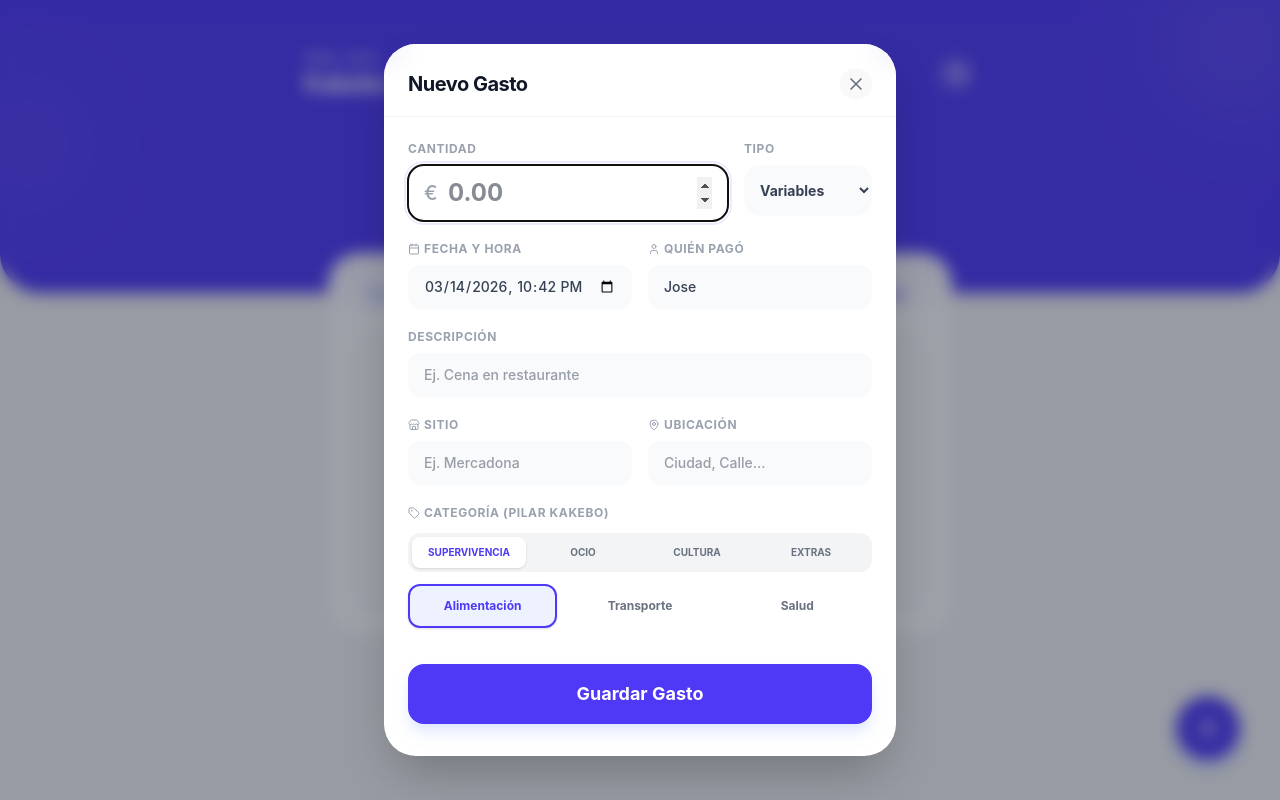
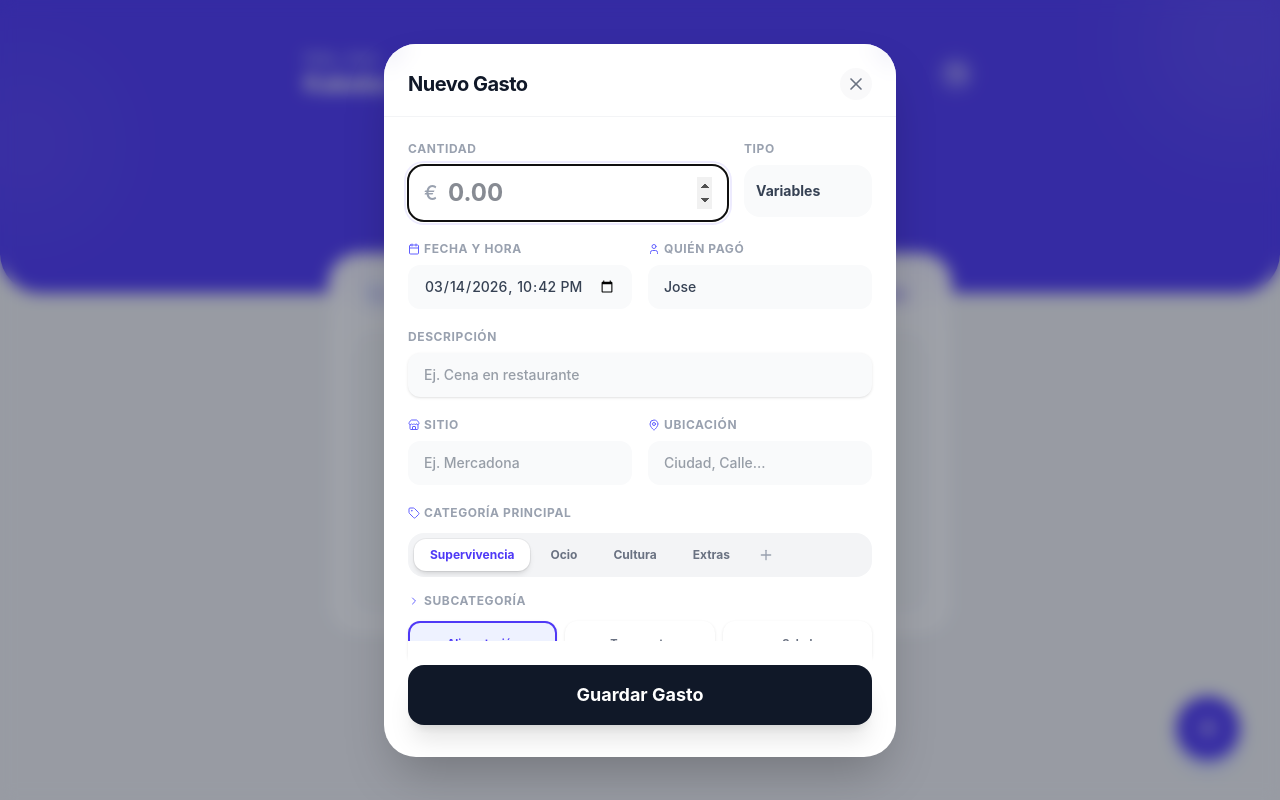
Before and after one commit to jpgmahedero/kakebo-pwa-ai, a React (Vite) app: page / in a window 1280 px wide. Both pictures are taken after a click on the button "Añadir nuevo gasto". Built offline with nearby package versions, Linux system fonts and the light colour scheme.

Commit message:
feat: refactor hierarchy to Category/Subcategory and add detailed expense fields

```diff
--- a/src/components/AddExpenseForm.tsx
+++ b/src/components/AddExpenseForm.tsx
@@ -1,7 +1,7 @@
-import { useState } from 'react';
-import { X, MapPin, Store, User, Calendar, Tag } from 'lucide-react';
-import { MOCK_CATEGORIES } from '../lib/mock-data';
-import type { Pillar, ExpenseType } from '../types';
+import { useState, useEffect } from 'react';
+import { X, MapPin, Store, User, Calendar, Tag, Plus, ChevronRight } from 'lucide-react';
+import { useExpenseStore } from '../store/useExpenseStore';
+import type { ExpenseType, Category, SubCategory } from '../types';
 
 interface Props {
   isOpen: boolean;
@@ -10,35 +10,95 @@ interface Props {
   onSave: (expenseData: any) => void;
 }
 
-const PILLARS: Pillar[] = ['Supervivencia', 'Ocio', 'Cultura', 'Extras'];
+export function AddExpenseForm({ isOpen, onClose, onSave }: Props) {
+  const { categories, subCategories, addCategory, addSubCategory } = useExpenseStore();
 
-export function AddExpenseForm({ isOpen, onClose, onSave }: Props) {
   const [amount, setAmount] = useState('');
   const [description, setDescription] = useState('');
-  const [categoryId, setCategoryId] = useState(MOCK_CATEGORIES[0].id);
+  const [categoryId, setCategoryId] = useState('');
+  const [subCategoryId, setSubCategoryId] = useState('');
   const [whoPaid, setWhoPaid] = useState('Jose');
   const [knownPlace, setKnownPlace] = useState('');
   const [location, setLocation] = useState('');
   const [type, setType] = useState<ExpenseType>('variable');
   const [date, setDate] = useState(new Date().toISOString().slice(0, 16));
-  const [activePillar, setActivePillar] = useState<Pillar>('Supervivencia');
+
+  // State for new category/subcategory creation
+  const [isAddingNewCategory, setIsAddingNewCategory] = useState(false);
+  const [newCategoryName, setNewCategoryName] = useState('');
+  const [isAddingNewSubCategory, setIsAddingNewSubCategory] = useState(false);
+  const [newSubCategoryName, setNewSubCategoryName] = useState('');
+
+  // Set default category if not set
+  useEffect(() => {
+    if (!categoryId && categories.length > 0) {
+      setCategoryId(categories[0].id);
+    }
+  }, [categories, categoryId]);
+
+  // Filter subcategories based on selected category
+  const filteredSubCategories = subCategories.filter(sub => sub.categoryId === categoryId);
+
+  // Set default subcategory when category changes
+  useEffect(() => {
+    if (categoryId) {
+      const firstSub = subCategories.find(sub => sub.categoryId === categoryId);
+      if (firstSub) {
+        setSubCategoryId(firstSub.id);
+      } else {
+        setSubCategoryId('');
+      }
+    }
+  }, [categoryId, subCategories]);
 
   if (!isOpen) return null;
 
+  const handleAddNewCategory = () => {
+    if (!newCategoryName.trim()) return;
+
+    const newCat: Category = {
+      id: crypto.randomUUID(),
+      name: newCategoryName.trim(),
+      color: '#6366F1',
+      icon: 'Tag'
+    };
+
+    addCategory(newCat);
+    setCategoryId(newCat.id);
+    setNewCategoryName('');
+    setIsAddingNewCategory(false);
+  };
+
+  const handleAddNewSubCategory = () => {
+    if (!newSubCategoryName.trim() || !categoryId) return;
+
+    const newSub: SubCategory = {
+      id: crypto.randomUUID(),
+      categoryId,
+      name: newSubCategoryName.trim()
+    };
+
+    addSubCategory(newSub);
+    setSubCategoryId(newSub.id);
+    setNewSubCategoryName('');
+    setIsAddingNewSubCategory(false);
+  };
+
   const handleSubmit = (e: React.FormEvent) => {
     e.preventDefault();
-    if (!amount || !description) return;
+    if (!amount || !description || !categoryId) return;
 
     onSave({
       amount: parseFloat(amount),
       description,
       categoryId,
+      subCategoryId,
       date: new Date(date).toISOString(),
       type,
       knownPlace,
       location,
       whoPaid,
-      paymentMethod: 'Tarjeta', // Default
+      paymentMethod: 'Tarjeta',
     });
 
     // Reset form
@@ -48,22 +108,18 @@ export function AddExpenseForm({ isOpen, onClose, onSave }: Props) {
     setKnownPlace('');
     setLocation('');
     setDate(new Date().toISOString().slice(0, 16));
+    onClose();
   };
-
-  const filteredCategories = MOCK_CATEGORIES.filter(cat => cat.pillar === activePillar);
 
   return (
     <div className="fixed inset-0 z-50 flex items-end sm:items-center justify-center p-0 sm:p-4 overflow-y-auto">
-      {/* Backdrop */}
       <div
         className="fixed inset-0 bg-gray-900/40 backdrop-blur-sm transition-opacity"
         onClick={onClose}
       />
 
-      {/* Modal Surface */}
       <div className="relative bg-white w-full sm:max-w-lg rounded-t-[2rem] sm:rounded-[2rem] shadow-2xl overflow-hidden animate-in slide-in-from-bottom-full sm:zoom-in-95 duration-200 my-auto">
 
-        {/* Header */}
         <div className="px-6 border-b border-gray-100 flex justify-between items-center bg-white/80 backdrop-blur-md sticky top-0 z-10 pt-6 pb-4">
           <h2 className="text-xl font-bold text-gray-900 tracking-tight">Nuevo Gasto</h2>
           <button
@@ -74,13 +130,11 @@ export function AddExpenseForm({ isOpen, onClose, onSave }: Props) {
           </button>
         </div>
 
-        {/* Form Body */}
         <form onSubmit={handleSubmit} className="p-6 space-y-5 max-h-[80vh] overflow-y-auto">
 
-          {/* Amount & Type */}
           <div className="flex gap-4">
             <div className="flex-1">
-              <label className="block text-xs font-bold text-gray-400 uppercase tracking-wider mb-2">Cantidad</label>
+              <label className="block text-xs font-bold text-gray-400 uppercase tracking-wider mb-2 font-['Inter']">Cantidad</label>
               <div className="relative">
                 <span className="absolute left-4 top-1/2 -translate-y-1/2 text-gray-400 text-xl font-medium">€</span>
                 <input
@@ -97,11 +151,11 @@ export function AddExpenseForm({ isOpen, onClose, onSave }: Props) {
               </div>
             </div>
             <div className="w-32">
-              <label className="block text-xs font-bold text-gray-400 uppercase tracking-wider mb-2">Tipo</label>
+              <label className="block text-xs font-bold text-gray-400 uppercase tracking-wider mb-2 font-['Inter']">Tipo</label>
               <select
                 value={type}
                 onChange={(e) => setType(e.target.value as ExpenseType)}
-                className="w-full px-3 py-4 bg-gray-50 border-0 rounded-2xl text-sm font-bold text-gray-700 focus:ring-4 focus:ring-indigo-600/10"
+                className="w-full px-3 py-4 bg-gray-50 border-0 rounded-2xl text-sm font-bold text-gray-700 focus:ring-4 focus:ring-indigo-600/10 transition-all appearance-none"
               >
                 <option value="variable">Variables</option>
                 <option value="fixed">Fijo</option>
@@ -109,50 +163,47 @@ export function AddExpenseForm({ isOpen, onClose, onSave }: Props) {
             </div>
           </div>
 
-          {/* Date & Who */}
           <div className="grid grid-cols-2 gap-4">
             <div>
-              <label className="block text-xs font-bold text-gray-400 uppercase tracking-wider mb-2 flex items-center gap-1">
-                <Calendar className="w-3 h-3" /> Fecha y Hora
+              <label className="block text-xs font-bold text-gray-400 uppercase tracking-wider mb-2 flex items-center gap-1 font-['Inter']">
+                <Calendar className="w-3 h-3 text-indigo-500" /> Fecha y Hora
               </label>
               <input
                 type="datetime-local"
                 value={date}
                 onChange={(e) => setDate(e.target.value)}
-                className="w-full px-4 py-3 bg-gray-50 border-0 rounded-xl text-sm font-medium text-gray-700 focus:ring-4 focus:ring-indigo-600/10"
+                className="w-full px-4 py-3 bg-gray-50 border-0 rounded-xl text-sm font-medium text-gray-700 focus:ring-4 focus:ring-indigo-600/10 transition-all"
               />
             </div>
             <div>
-              <label className="block text-xs font-bold text-gray-400 uppercase tracking-wider mb-2 flex items-center gap-1">
-                <User className="w-3 h-3" /> Quién pagó
+              <label className="block text-xs font-bold text-gray-400 uppercase tracking-wider mb-2 flex items-center gap-1 font-['Inter']">
+                <User className="w-3 h-3 text-indigo-500" /> Quién pagó
               </label>
               <input
                 type="text"
                 value={whoPaid}
                 onChange={(e) => setWhoPaid(e.target.value)}
-                className="w-full px-4 py-3 bg-gray-50 border-0 rounded-xl text-sm font-medium text-gray-700 focus:ring-4 focus:ring-indigo-600/10"
+                className="w-full px-4 py-3 bg-gray-50 border-0 rounded-xl text-sm font-medium text-gray-700 focus:ring-4 focus:ring-indigo-600/10 transition-all"
               />
             </div>
           </div>
 
-          {/* Description */}
           <div>
-            <label className="block text-xs font-bold text-gray-400 uppercase tracking-wider mb-2">Descripción</label>
+            <label className="block text-xs font-bold text-gray-400 uppercase tracking-wider mb-2 font-['Inter']">Descripción</label>
             <input
               type="text"
               required
               value={description}
               onChange={(e) => setDescription(e.target.value)}
               placeholder="Ej. Cena en restaurante"
-              className="w-full px-4 py-3 bg-gray-50 border-0 rounded-xl text-sm font-medium text-gray-700 focus:ring-4 focus:ring-indigo-600/10 focus:bg-white transition-all"
+              className="w-full px-4 py-3 bg-gray-50 border-0 rounded-xl text-sm font-medium text-gray-700 focus:ring-4 focus:ring-indigo-600/10 focus:bg-white transition-all shadow-sm"
             />
           </div>
 
-          {/* Place & Location */}
           <div className="grid grid-cols-2 gap-4">
             <div>
-              <label className="block text-xs font-bold text-gray-400 uppercase tracking-wider mb-2 flex items-center gap-1">
-                <Store className="w-3 h-3" /> Sitio
+              <label className="block text-xs font-bold text-gray-400 uppercase tracking-wider mb-2 flex items-center gap-1 font-['Inter']">
+                <Store className="w-3 h-3 text-indigo-500" /> Sitio
               </label>
               <input
                 type="text"
@@ -163,8 +214,8 @@ export function AddExpenseForm({ isOpen, onClose, onSave }: Props) {
               />
             </div>
             <div>
-              <label className="block text-xs font-bold text-gray-400 uppercase tracking-wider mb-2 flex items-center gap-1">
-                <MapPin className="w-3 h-3" /> Ubicación
+              <label className="block text-xs font-bold text-gray-400 uppercase tracking-wider mb-2 flex items-center gap-1 font-['Inter']">
+                <MapPin className="w-3 h-3 text-indigo-500" /> Ubicación
               </label>
               <input
                 type="text"
@@ -176,51 +227,124 @@ export function AddExpenseForm({ isOpen, onClose, onSave }: Props) {
             </div>
           </div>
 
-          {/* Kakebo Hierarchy: Pillar -> Category */}
-          <div className="space-y-3">
-            <label className="block text-xs font-bold text-gray-400 uppercase tracking-wider flex items-center gap-1">
-              <Tag className="w-3 h-3" /> Categoría (Pilar Kakebo)
-            </label>
+          <div className="space-y-4">
+            <div className="space-y-3">
+              <label className="block text-xs font-bold text-gray-400 uppercase tracking-wider flex items-center gap-1 font-['Inter']">
+                <Tag className="w-3 h-3 text-indigo-500" /> Categoría Principal
+              </label>
 
-            {/* Pillars as Tabs */}
-            <div className="flex bg-gray-100 p-1 rounded-xl overflow-x-auto no-scrollbar">
-              {PILLARS.map(p => (
+              <div className="flex bg-gray-100 p-1.5 rounded-2xl overflow-x-auto no-scrollbar gap-1">
+                {categories.map(cat => (
+                  <button
+                    key={cat.id}
+                    type="button"
+                    onClick={() => {
+                      setCategoryId(cat.id);
+                      setIsAddingNewCategory(false);
+                      setIsAddingNewSubCategory(false);
+                    }}
+                    className={`whitespace-nowrap py-2 px-4 rounded-xl text-xs font-bold transition-all ${
+                      categoryId === cat.id ? 'bg-white text-indigo-600 shadow-md ring-1 ring-black/5' : 'text-gray-500 hover:text-gray-700 hover:bg-gray-200/50'
+                    }`}
+                  >
+                    {cat.name}
+                  </button>
+                ))}
                 <button
-                  key={p}
                   type="button"
-                  onClick={() => setActivePillar(p)}
-                  className={`flex-1 min-w-[80px] py-2 px-1 rounded-lg text-[10px] font-bold uppercase transition-all ${
-                    activePillar === p ? 'bg-white text-indigo-600 shadow-sm' : 'text-gray-500 hover:text-gray-700'
-                  }`}
+                  onClick={() => setIsAddingNewCategory(true)}
+                  className="p-2 rounded-xl text-gray-400 hover:bg-gray-200/50 transition-colors"
                 >
-                  {p}
+                  <Plus className="w-4 h-4" />
                 </button>
-              ))}
+              </div>
+
+              {isAddingNewCategory && (
+                <div className="flex gap-2 animate-in slide-in-from-top-2 duration-200">
+                  <input
+                    type="text"
+                    value={newCategoryName}
+                    onChange={(e) => setNewCategoryName(e.target.value)}
+                    placeholder="Nueva categoría principal..."
+                    className="flex-1 px-4 py-2 bg-indigo-50 border-0 rounded-xl text-sm font-medium text-indigo-900 placeholder:text-indigo-300 focus:ring-2 focus:ring-indigo-500"
+                    autoFocus
+                  />
+                  <button
+                    type="button"
+                    onClick={handleAddNewCategory}
+                    className="bg-indigo-600 text-white px-4 py-2 rounded-xl text-xs font-bold shadow-lg shadow-indigo-200"
+                  >
+                    Crear
+                  </button>
+                </div>
+              )}
             </div>
 
-            {/* Sub-categories (Categories) */}
-            <div className="grid grid-cols-3 gap-2">
-              {filteredCategories.map((cat) => (
-                <button
-                  key={cat.id}
-                  type="button"
-                  onClick={() => setCategoryId(cat.id)}
-                  className={`py-3 px-2 rounded-xl text-xs font-bold transition-all border-2 ${
-                    categoryId === cat.id
-                      ? 'bg-indigo-50 border-indigo-600 text-indigo-600 shadow-sm'
-                      : 'bg-white border-transparent text-gray-500 hover:bg-gray-50'
-                  }`}
-                >
-                  {cat.name}
-                </button>
-              ))}
-            </div>
+            {categoryId && (
+              <div className="space-y-3 animate-in fade-in duration-300">
+                <label className="block text-xs font-bold text-gray-400 uppercase tracking-wider flex items-center gap-1 font-['Inter']">
+                  <ChevronRight className="w-3 h-3 text-indigo-500" /> Subcategoría
+                </label>
+
+                <div className="grid grid-cols-3 gap-2">
+                  {filteredSubCategories.map((sub) => (
+                    <button
+                      key={sub.id}
+                      type="button"
+                      onClick={() => setSubCategoryId(sub.id)}
+                      className={`py-3 px-2 rounded-xl text-[11px] font-bold transition-all border-2 ${
+                        subCategoryId === sub.id
+                          ? 'bg-indigo-50 border-indigo-600 text-indigo-600 shadow-sm'
+                          : 'bg-white border-transparent text-gray-500 hover:bg-gray-50 hover:border-gray-200 shadow-sm'
+                      }`}
+                    >
+                      {sub.name}
+                    </button>
+                  ))}
+
+                  {!isAddingNewSubCategory ? (
+                    <button
+                      type="button"
+                      onClick={() => setIsAddingNewSubCategory(true)}
+                      className="py-3 px-2 rounded-xl text-[11px] font-bold transition-all border-2 border-dashed border-gray-200 text-gray-400 hover:border-indigo-300 hover:text-indigo-400 flex items-center justify-center gap-1 bg-white"
+                    >
+                      <Plus className="w-3 h-3" /> Nuevo
+                    </button>
+                  ) : (
+                    <div className="col-span-3 flex gap-2 animate-in slide-in-from-top-2 duration-200">
+                      <input
+                        type="text"
+                        value={newSubCategoryName}
+                        onChange={(e) => setNewSubCategoryName(e.target.value)}
+                        placeholder="Nombre subcategoría..."
+                        className="flex-1 px-4 py-2 bg-gray-50 border-2 border-indigo-100 rounded-xl text-sm focus:ring-0 focus:border-indigo-600"
+                        autoFocus
+                      />
+                      <button
+                        type="button"
+                        onClick={handleAddNewSubCategory}
+                        className="px-4 py-2 bg-indigo-600 text-white rounded-xl text-xs font-bold shadow-md"
+                      >
+                        Añadir
+                      </button>
+                      <button
+                        type="button"
+                        onClick={() => setIsAddingNewSubCategory(false)}
+                        className="px-2 py-2 text-gray-400 hover:text-gray-600"
+                      >
+                        <X className="w-4 h-4" />
+                      </button>
+                    </div>
+                  )}
+                </div>
+              </div>
+            )}
           </div>
 
-          <div className="pt-4 sticky bottom-0 bg-white pb-2">
+          <div className="pt-6 sticky bottom-0 bg-white/100 backdrop-blur-sm pb-2 z-20">
             <button
               type="submit"
-              className="w-full bg-indigo-600 text-white font-bold text-lg py-4 rounded-2xl shadow-lg shadow-indigo-100 hover:bg-indigo-700 transition-all active:scale-[0.98]"
+              className="w-full bg-gray-900 text-white font-bold text-lg py-4 rounded-2xl shadow-xl hover:bg-black transition-all active:scale-[0.98] flex items-center justify-center gap-2"
             >
               Guardar Gasto
             </button>
--- a/src/components/ExpenseList.tsx
+++ b/src/components/ExpenseList.tsx
@@ -1,5 +1,5 @@
 import type { Expense } from '../types';
-import { MOCK_CATEGORIES } from '../lib/mock-data';
+import { MOCK_CATEGORIES, MOCK_SUBCATEGORIES } from '../lib/mock-data';
 import { formatCurrency, formatDateString } from '../lib/utils';
 import * as LucideIcons from 'lucide-react';
 import { createElement } from 'react';
@@ -33,6 +33,7 @@ export function ExpenseList({ expenses }: Props) {
     <ul className="divide-y divide-gray-50">
       {expenses.map((expense) => {
         const category = MOCK_CATEGORIES.find(c => c.id === expense.categoryId);
+        const subCategory = MOCK_SUBCATEGORIES.find(s => s.id === expense.subCategoryId);
         const dateObj = new Date(expense.date);
         const timeStr = dateObj.toLocaleTimeString('es-ES', { hour: '2-digit', minute: '2-digit' });
 
@@ -56,11 +57,13 @@ export function ExpenseList({ expenses }: Props) {
                 </div>
                 <div className="flex items-center gap-2 text-[10px] font-bold uppercase tracking-wider">
                   <span className="text-indigo-600 bg-indigo-50 px-1.5 py-0.5 rounded">
-                    {category?.pillar}
+                    {category?.name || 'Categoría'}
                   </span>
-                  <span className="text-gray-400">
-                    {category?.name}
-                  </span>
+                  {subCategory && (
+                    <span className="text-gray-400">
+                      {subCategory.name}
+                    </span>
+                  )}
                   <span className="text-gray-300">•</span>
                   <span className="text-gray-400 flex items-center gap-1">
                     <LucideIcons.User className="w-2.5 h-2.5" /> {expense.whoPaid}
--- a/src/lib/mock-data.ts
+++ b/src/lib/mock-data.ts
@@ -1,21 +1,28 @@
-import type { Expense, Category } from '../types';
+import type { Expense, Category, SubCategory } from '../types';
 
 export const MOCK_CATEGORIES: Category[] = [
+  { id: 'cat1', name: 'Supervivencia', color: '#10B981', icon: 'HeartPulse' },
+  { id: 'cat2', name: 'Ocio', color: '#F59E0B', icon: 'GlassWater' },
+  { id: 'cat3', name: 'Cultura', color: '#6366F1', icon: 'Book' },
+  { id: 'cat4', name: 'Extras', color: '#EF4444', icon: 'PlusCircle' },
+];
+
+export const MOCK_SUBCATEGORIES: SubCategory[] = [
   // Supervivencia
-  { id: 'c1', pillar: 'Supervivencia', name: 'Alimentación', color: '#10B981', icon: 'Utensils' },
-  { id: 'c2', pillar: 'Supervivencia', name: 'Transporte', color: '#3B82F6', icon: 'Bus' },
-  { id: 'c3', pillar: 'Supervivencia', name: 'Salud', color: '#EF4444', icon: 'Heart' },
+  { id: 's1', categoryId: 'cat1', name: 'Alimentación' },
+  { id: 's2', categoryId: 'cat1', name: 'Transporte' },
+  { id: 's3', categoryId: 'cat1', name: 'Salud' },
 
   // Ocio
-  { id: 'c4', pillar: 'Ocio', name: 'Restaurantes', color: '#F59E0B', icon: 'GlassWater' },
-  { id: 'c5', pillar: 'Ocio', name: 'Tabaco/Bebida', color: '#8B5CF6', icon: 'Beer' },
+  { id: 's4', categoryId: 'cat2', name: 'Restaurantes' },
+  { id: 's5', categoryId: 'cat2', name: 'Tabaco/Bebida' },
 
   // Cultura
-  { id: 'c6', pillar: 'Cultura', name: 'Libros/Cine', color: '#6366F1', icon: 'Book' },
+  { id: 's6', categoryId: 'cat3', name: 'Libros/Cine' },
 
   // Extras
-  { id: 'c7', pillar: 'Extras', name: 'Ropa', color: '#EC4899', icon: 'Shirt' },
-  { id: 'c8', pillar: 'Extras', name: 'Regalos', color: '#06B6D4', icon: 'Gift' },
+  { id: 's7', categoryId: 'cat4', name: 'Ropa' },
+  { id: 's8', categoryId: 'cat4', name: 'Regalos' },
 ];
 
 export const MOCK_EXPENSES: Expense[] = [
@@ -23,7 +30,8 @@ export const MOCK_EXPENSES: Expense[] = [
     id: '1',
     date: new Date().toISOString(),
     amount: 15.50,
-    categoryId: 'c4', // Restaurantes
+    categoryId: 'cat2', // Ocio
+    subCategoryId: 's4', // Restaurantes
     type: 'variable',
     description: 'Cena con amigos',
     whoPaid: 'Jose',
@@ -36,7 +44,8 @@ export const MOCK_EXPENSES: Expense[] = [
     id: '2',
     date: new Date(Date.now() - 86400000).toISOString(),
     amount: 45.00,
-    categoryId: 'c2', // Transporte
+    categoryId: 'cat1', // Supervivencia
+    subCategoryId: 's2', // Transporte
     type: 'fixed',
     description: 'Abono mensual',
     whoPaid: 'Jose',
@@ -48,7 +57,8 @@ export const MOCK_EXPENSES: Expense[] = [
     id: '3',
     date: new Date(Date.now() - 172800000).toISOString(),
     amount: 12.50,
-    categoryId: 'c6', // Cultura
+    categoryId: 'cat3', // Cultura
+    subCategoryId: 's6', // Libros/Cine
     type: 'variable',
     description: 'Libro nuevo',
     whoPaid: 'Jose',
--- a/src/store/useExpenseStore.ts
+++ b/src/store/useExpenseStore.ts
@@ -1,13 +1,18 @@
 import { create } from 'zustand';
 import { persist, createJSONStorage } from 'zustand/middleware';
 import localforage from 'localforage';
-import type { Expense } from '../types';
+import type { Expense, Category, SubCategory } from '../types';
+import { MOCK_CATEGORIES, MOCK_SUBCATEGORIES } from '../lib/mock-data';
 
 interface ExpenseState {
   expenses: Expense[];
+  categories: Category[];
+  subCategories: SubCategory[];
   addExpense: (expense: Expense) => void;
   removeExpense: (id: string) => void;
   updateExpense: (id: string, updatedExpense: Partial<Expense>) => void;
+  addCategory: (category: Category) => void;
+  addSubCategory: (subCategory: SubCategory) => void;
   clearExpenses: () => void;
 }
 
@@ -21,6 +26,8 @@ export const useExpenseStore = create<ExpenseState>()(
   persist(
     (set) => ({
       expenses: [],
+      categories: MOCK_CATEGORIES,
+      subCategories: MOCK_SUBCATEGORIES,
       addExpense: (expense) =>
         set((state) => ({ expenses: [expense, ...state.expenses] })),
       removeExpense: (id) =>
@@ -33,6 +40,10 @@ export const useExpenseStore = create<ExpenseState>()(
             e.id === id ? { ...e, ...updatedExpense, updatedAt: new Date().toISOString() } : e
           ),
         })),
+      addCategory: (category) =>
+        set((state) => ({ categories: [...state.categories, category] })),
+      addSubCategory: (subCategory) =>
+        set((state) => ({ subCategories: [...state.subCategories, subCategory] })),
       clearExpenses: () => set({ expenses: [] }),
     }),
     {
--- a/src/types/index.ts
+++ b/src/types/index.ts
@@ -1,10 +1,7 @@
 export type ExpenseType = 'fixed' | 'variable';
-
-export type Pillar = 'Supervivencia' | 'Ocio' | 'Cultura' | 'Extras';
 
 export interface Category {
   id: string;
-  pillar: Pillar;
   name: string;
   color?: string;
   icon?: string;
```
Also changed, not shown: src/notas.md (added, +6 -0 lines), src/task.md (+1 -0 lines).
